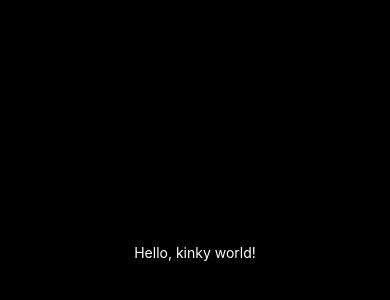
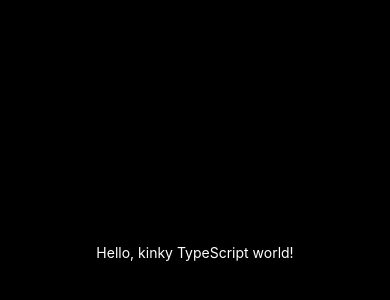
Before and after one commit to Stack-in-a-box/fetgo, a React Native app: screen / in a window 390 px wide. Shown: the part 170-470 px from the top of the page. Built offline with nearby package versions, Linux system fonts and the light colour scheme.

Commit message:
Upgrade project to TypeScript instead of JS

```diff
--- a/App.js
+++ b/App.tsx
@@ -5,7 +5,7 @@
   render() {
     return (
       <View style={styles.container}>
-        <Text style={styles.text}>Hello, kinky world!</Text>
+        <Text style={styles.text}>Hello, kinky TypeScript world!</Text>
       </View>
     );
   }
--- a/package.json
+++ b/package.json
@@ -12,7 +12,11 @@
     "react-native": "https://github.com/expo/react-native/archive/sdk-32.0.0.tar.gz"
   },
   "devDependencies": {
-    "babel-preset-expo": "^5.0.0"
+    "@types/react": "^16.8.17",
+    "@types/react-native": "^0.57.56",
+    "babel-preset-expo": "^5.0.0",
+    "react-native-typescript-transformer": "^1.2.12",
+    "typescript": "^3.4.5"
   },
   "private": true
 }
```
Also changed, not shown: rn-cli.config.js (added, +8 -0 lines), tsconfig.json (added, +62 -0 lines), 2 other files (tests, documents, lock files or other folders).
